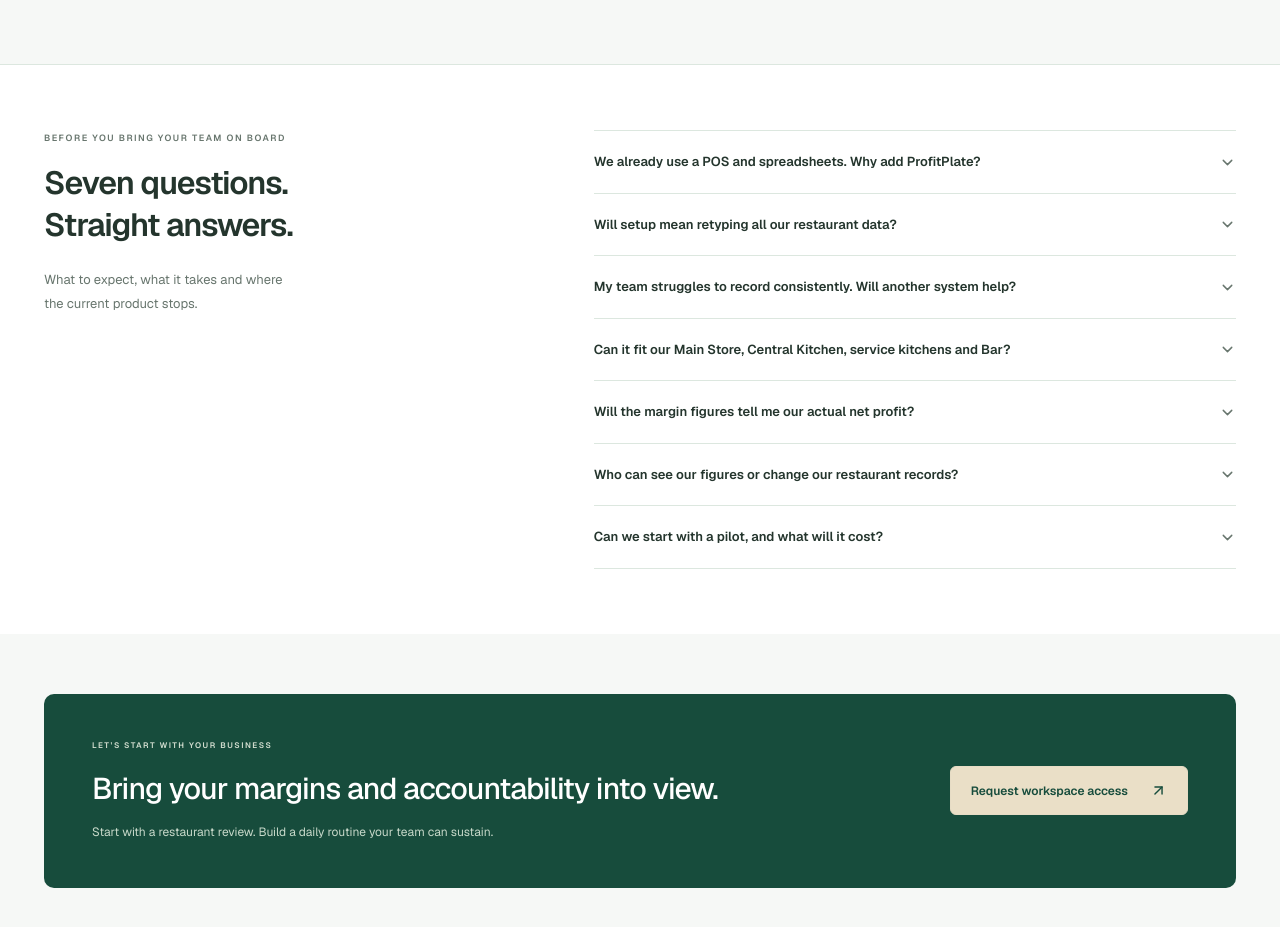
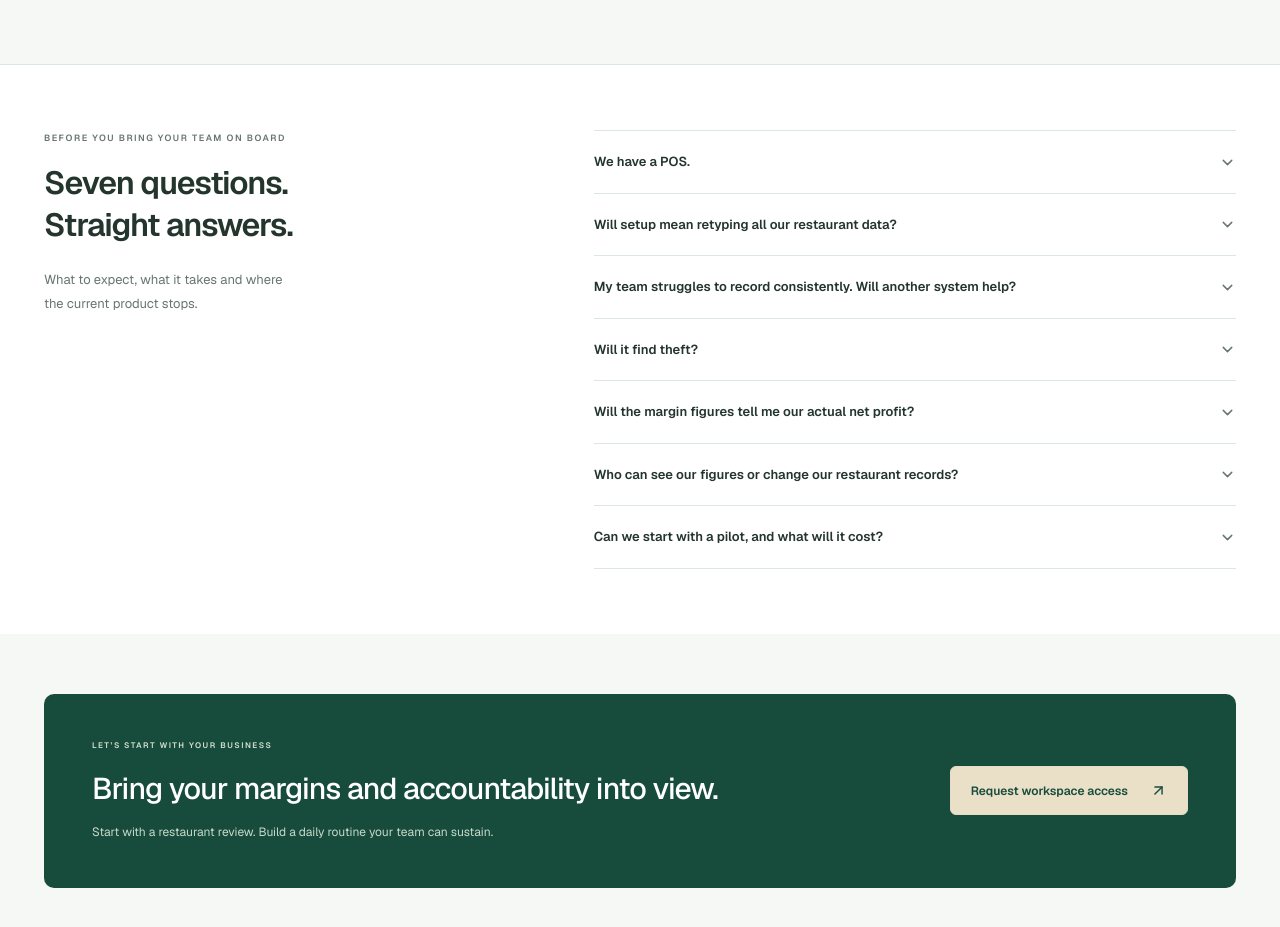
Before and after one commit to FrabalAnalytics/ProfitPlate-Insight, a Next.js app in the folder web/: page / in a window 1280 px wide. Shown: the part 5780-6707 px from the top of the page. Built offline with nearby package versions, Linux system fonts and the light colour scheme.

Commit message:
Replace two homepage FAQs with requested objections

```diff
--- a/web/app/page.tsx
+++ b/web/app/page.tsx
@@ -23,10 +23,10 @@ const capabilities = [
   { icon: ShieldCheck, number: "06", title: "Turn stock gaps into action", text: "Count weekly essentials and all applicable stock monthly. Keep the actual count date, investigate differences and approve adjustments independently.", detail: "Weekly & monthly stock counts" },
 ];
 const questions = [
-  ["We already use a POS and spreadsheets. Why add ProfitPlate?", "Keep your POS. Import fulfilled sales to analyse revenue and estimated margins, and record recipe-standard usage at each menu's assigned stock centre. Stocked preparations are consumed as their output SKU so their raw inputs are not deducted again. ProfitPlate does not fulfil orders; a live POS connection is not currently included."],
+  ["We have a POS.", "A POS records sales. This focuses on costs, stock by centre, waste and counts. There is no automatic POS integration or automatic recipe-based stock depletion today."],
   ["Will setup mean retyping all our restaurant data?", "Use manual entry or reviewed CSV/Excel imports. Load materials with known purchase prices and openings by centre, then sub-recipes, final recipes and selling menus with standard prices and stock-centre mappings. Recipe dependencies are resolved before publishing. Errors appear before saving; imported openings still need Inventory review and posting."],
   ["My team struggles to record consistently. Will another system help?", "Give each centre a responsible person and a clear routine. Teams record waste without an approval queue, confirm No waste and submit weekly or monthly counts. Missing reports and pending stock-consumption records stay visible. A separate authorised colleague reviews count adjustments; Operations Managers drive follow-up. The system makes gaps visible; people still need to act."],
-  ["Can it fit our Main Store, Central Kitchen, service kitchens and Bar?", "Name your centres and assign their responsible users. Record production where it happens, transfer prepared stock and map each selling menu to the centre that serves it. Receiver acceptance completes transfers. Monthly counts can use an explained early or late date around the agreed schedule. Processing supports several inputs with one output SKU per batch."],
+  ["Will it find theft?", "No. It shows gaps and who is responsible; unexplained variances need investigation, not accusation."],
   ["Will the margin figures tell me our actual net profit?", "Menu figures estimate selling revenue less connected ingredient and packaging costs. Current stock value is also a reference-price estimate. Recorded expenses add context, but complete net profit requires all relevant costs and accounting adjustments. ProfitPlate keeps missing inputs visible rather than filling the gaps with invented numbers."],
   ["Who can see our figures or change our restaurant records?", "Your Administrator assigns roles, outlet scope and stock-centre tasks. Owners see performance, Operations Managers oversee permitted workflows, and department users receive their assigned access. A colleague can access another restaurant only if that account is separately authorised there. New restaurant workspaces require Founder approval before detailed setup or operational use."],
   ["Can we start with a pilot, and what will it cost?", "Submit your restaurant details for review so we can agree the pilot scope, onboarding support and commercial terms. After activation, start with one outlet and a small set of real workflows before expanding. Pricing is not published here, and signup does not promise an automatic free trial."],
```
